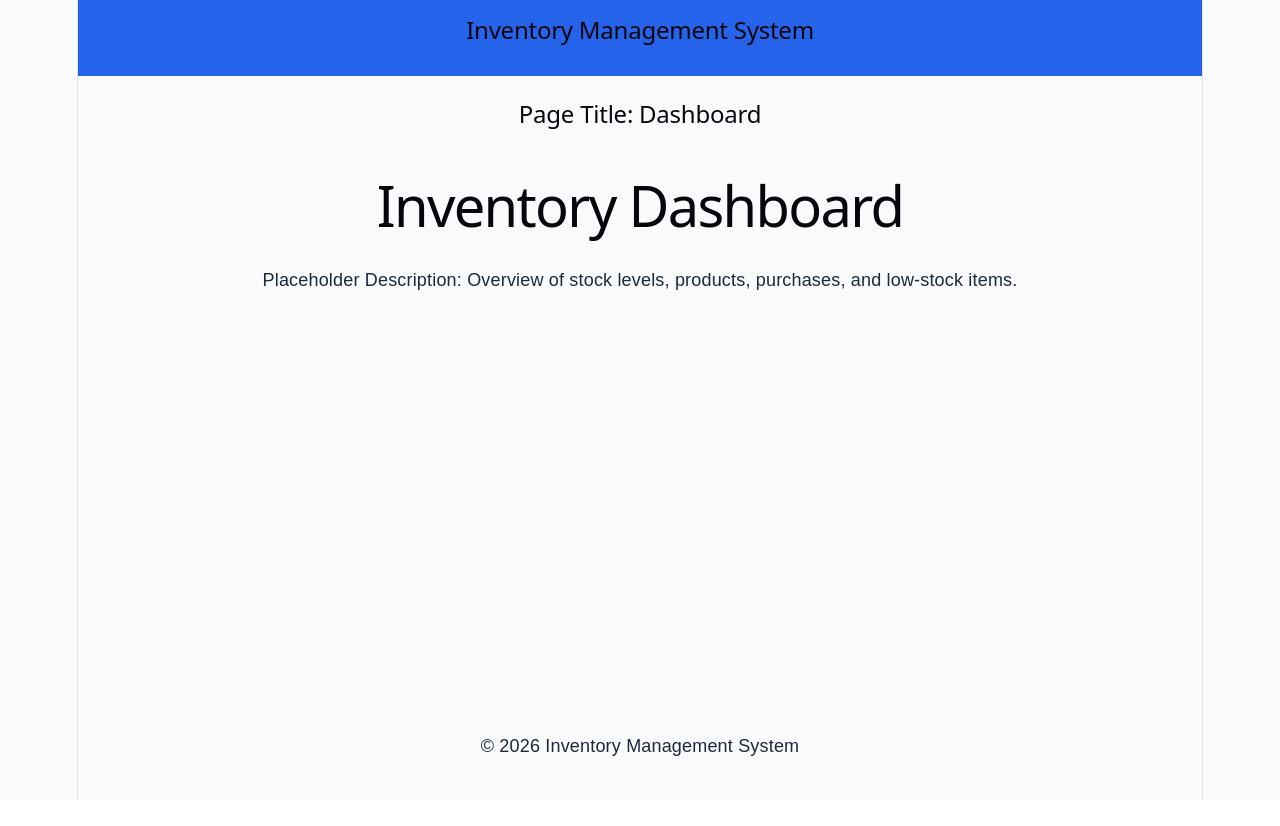
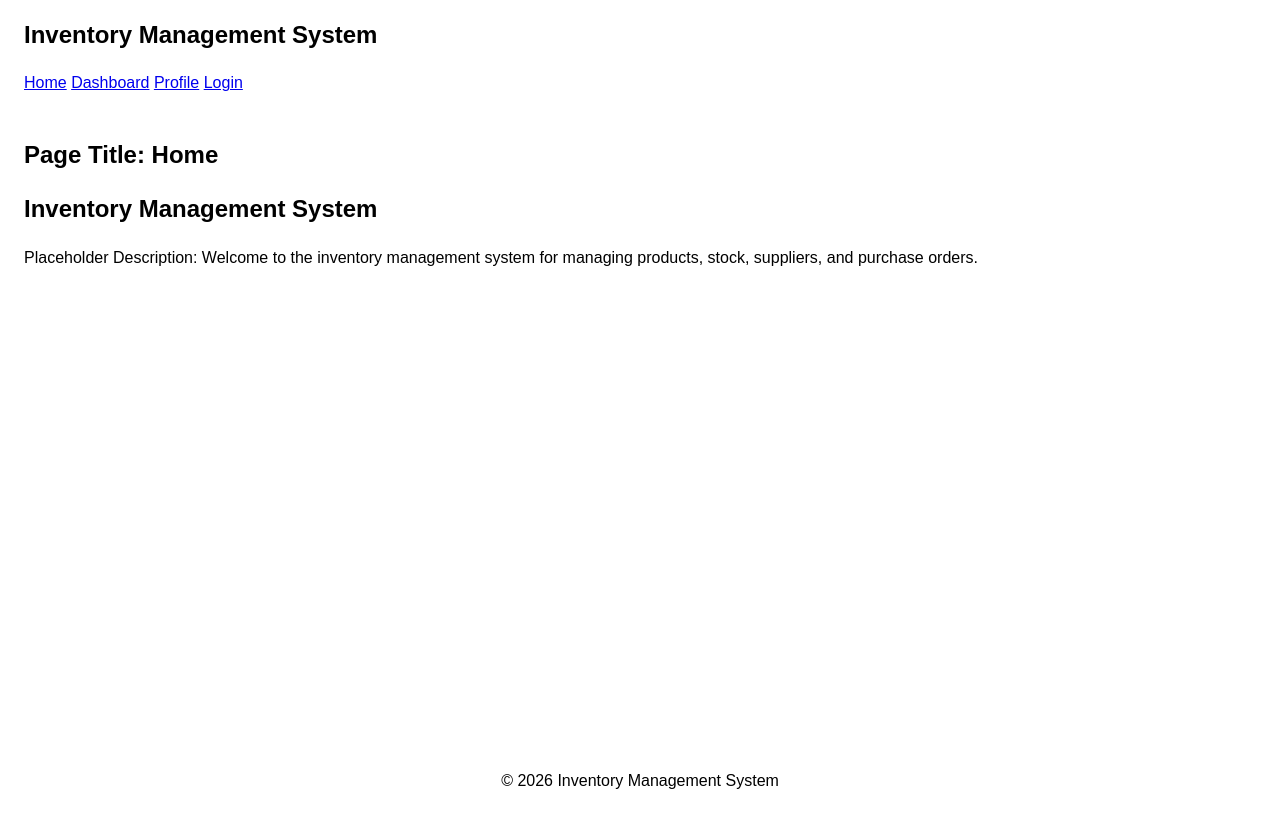
Before and after one commit to aniket0807/project_brief_05, a React (Vite) app in the folder client/: page / in a window 1280 px wide. Before the commit the page ends 800 px from the top, so only its background shows below. Built offline with nearby package versions, Linux system fonts and the light colour scheme.

Commit message:
sprint 6

```diff
--- a/client/src/App.jsx
+++ b/client/src/App.jsx
@@ -1,12 +1,7 @@
-import MainLayout from "./layouts/MainLayout";
-import Dashboard from "./pages/Dashboard/Dashboard";
+import AppRoutes from "./routes/AppRoutes";
 
 function App() {
-  return (
-    <MainLayout>
-      <Dashboard />
-    </MainLayout>
-  );
+  return <AppRoutes />;
 }
 
 export default App;
--- a/client/src/components/layout/Navbar.jsx
+++ b/client/src/components/layout/Navbar.jsx
@@ -1,7 +1,16 @@
+import { NavLink } from "react-router-dom";
+
 function Navbar() {
   return (
     <nav>
       <h2>Inventory Management System</h2>
+
+      <div>
+        <NavLink to="/">Home</NavLink>{" "}
+        <NavLink to="/dashboard">Dashboard</NavLink>{" "}
+        <NavLink to="/profile">Profile</NavLink>{" "}
+        <NavLink to="/login">Login</NavLink>
+      </div>
     </nav>
   );
 }
--- a/client/src/layouts/MainLayout.jsx
+++ b/client/src/layouts/MainLayout.jsx
@@ -1,15 +1,18 @@
+import { Outlet } from "react-router-dom";
 import Navbar from "../components/layout/Navbar";
 import Footer from "../components/layout/Footer";
 
-function MainLayout({ children }) {
+function MainLayout() {
   return (
-    <>
+    <div>
       <Navbar />
 
-      <main>{children}</main>
+      <main>
+        <Outlet />
+      </main>
 
       <Footer />
-    </>
+    </div>
   );
 }
 
--- a/client/src/main.jsx
+++ b/client/src/main.jsx
@@ -1,12 +1,14 @@
-import { StrictMode } from 'react'
-import { createRoot } from 'react-dom/client'
-import './index.css'
-import "./assets/styles/variables.css";
+import { StrictMode } from "react";
+import { createRoot } from "react-dom/client";
+import { BrowserRouter } from "react-router-dom";
+
+import App from "./App";
 import "./assets/styles/global.css";
-import App from './App.jsx'
 
-createRoot(document.getElementById('root')).render(
+createRoot(document.getElementById("root")).render(
   <StrictMode>
-    <App />
-  </StrictMode>,
-)
+    <BrowserRouter>
+      <App />
+    </BrowserRouter>
+  </StrictMode>
+);
--- a/client/src/pages/NotFound/NotFound.jsx
+++ b/client/src/pages/NotFound/NotFound.jsx
@@ -1,13 +1,9 @@
 function NotFound() {
   return (
     <section>
-      <h2>Page Title: Page Not Found</h2>
-
       <h1>404 - Page Not Found</h1>
-
       <p>
-        Placeholder Description: The requested page could not be found.
-        Please return to the home page and try again.
+        Sorry, the page you are looking for does not exist.
       </p>
     </section>
   );
--- /dev/null
+++ b/client/src/routes/AppRoutes.jsx
@@ -0,0 +1,26 @@
+import { Routes, Route } from "react-router-dom";
+
+import Home from "../pages/Home/Home";
+import Login from "../pages/Login/Login";
+import Dashboard from "../pages/Dashboard/Dashboard";
+import Profile from "../pages/Profile/Profile";
+import NotFound from "../pages/NotFound/NotFound";
+
+import MainLayout from "../layouts/MainLayout";
+
+function AppRoutes() {
+  return (
+    <Routes>
+      <Route path="/" element={<MainLayout />}>
+        <Route index element={<Home />} />
+        <Route path="login" element={<Login />} />
+        <Route path="dashboard" element={<Dashboard />} />
+        <Route path="profile" element={<Profile />} />
+
+        <Route path="*" element={<NotFound />} />
+      </Route>
+    </Routes>
+  );
+}
+
+export default AppRoutes;
```
Also changed, not shown: 1 other file (tests, documents, lock files or other folders).
